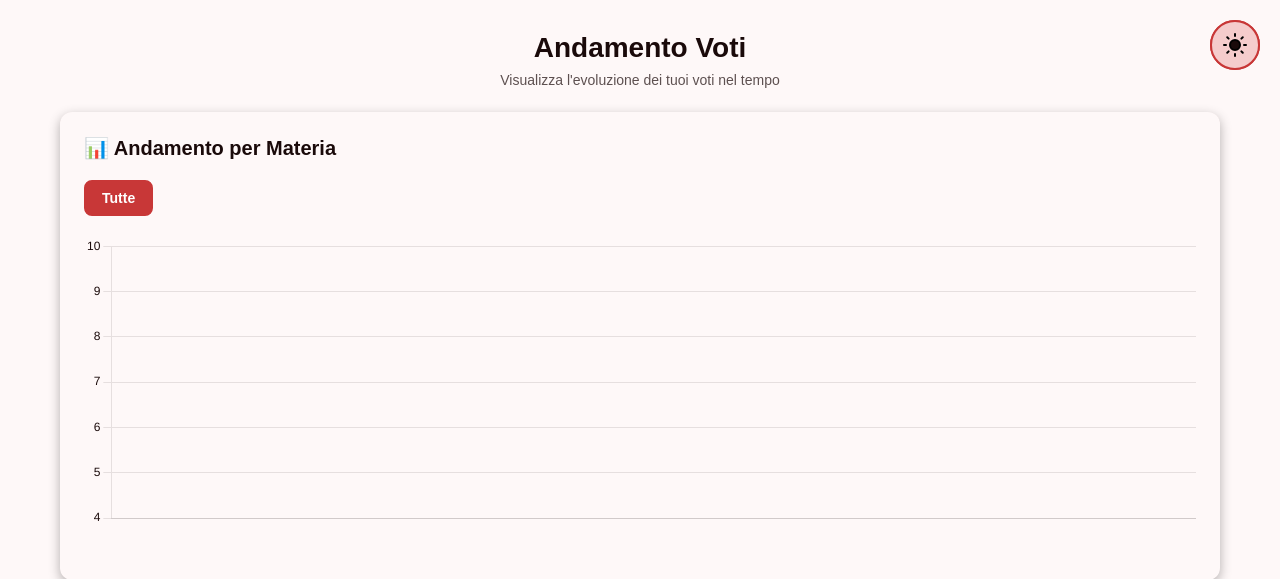
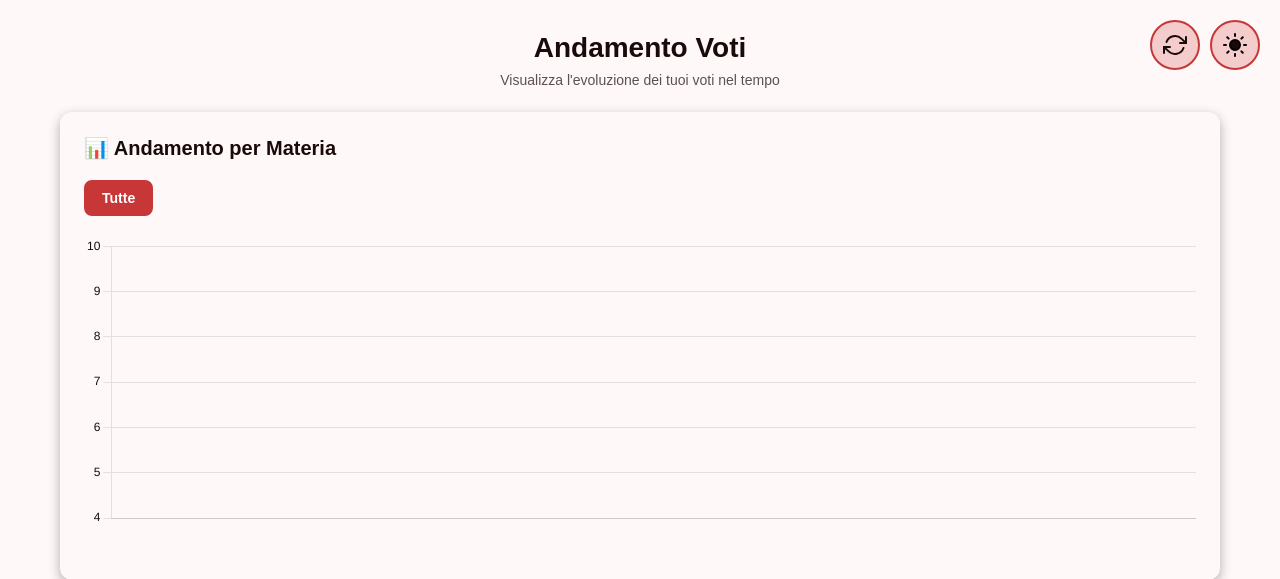
Before and after one commit to gablilli/chemediaho, a Flask app: page /charts in a window 1280 px wide. Shown: the top 579 px of the page. Run offline with Flask 3, Linux system fonts and the light colour scheme; the visitor is signed in with stand-in values (Sample User, id 1).

Commit message:
fix: sync button positioning on desktop - prevent overlap with theme toggle (#40)
* Fix sync button positioning on desktop - move to left of theme toggle

Co-authored-by: gablilli <167802854+gablilli@users.noreply.github.com>

```diff
--- a/templates/charts.html
+++ b/templates/charts.html
@@ -176,7 +176,7 @@
       .refresh-btn {
         position: fixed;
         top: 20px;
-        right: 20px;
+        right: 80px;
         background: var(--secondary);
         border: 2px solid var(--accent);
         border-radius: 50%;
--- a/templates/export.html
+++ b/templates/export.html
@@ -239,7 +239,7 @@
       .refresh-btn {
         position: fixed;
         top: 20px;
-        right: 20px;
+        right: 80px;
         background: var(--secondary);
         border: 2px solid var(--accent);
         border-radius: 50%;
--- a/templates/grades.html
+++ b/templates/grades.html
@@ -380,7 +380,7 @@
       .refresh-btn {
         position: fixed;
         top: 20px;
-        right: 20px;
+        right: 80px;
         background: var(--secondary);
         border: 2px solid var(--accent);
         border-radius: 50%;
```
